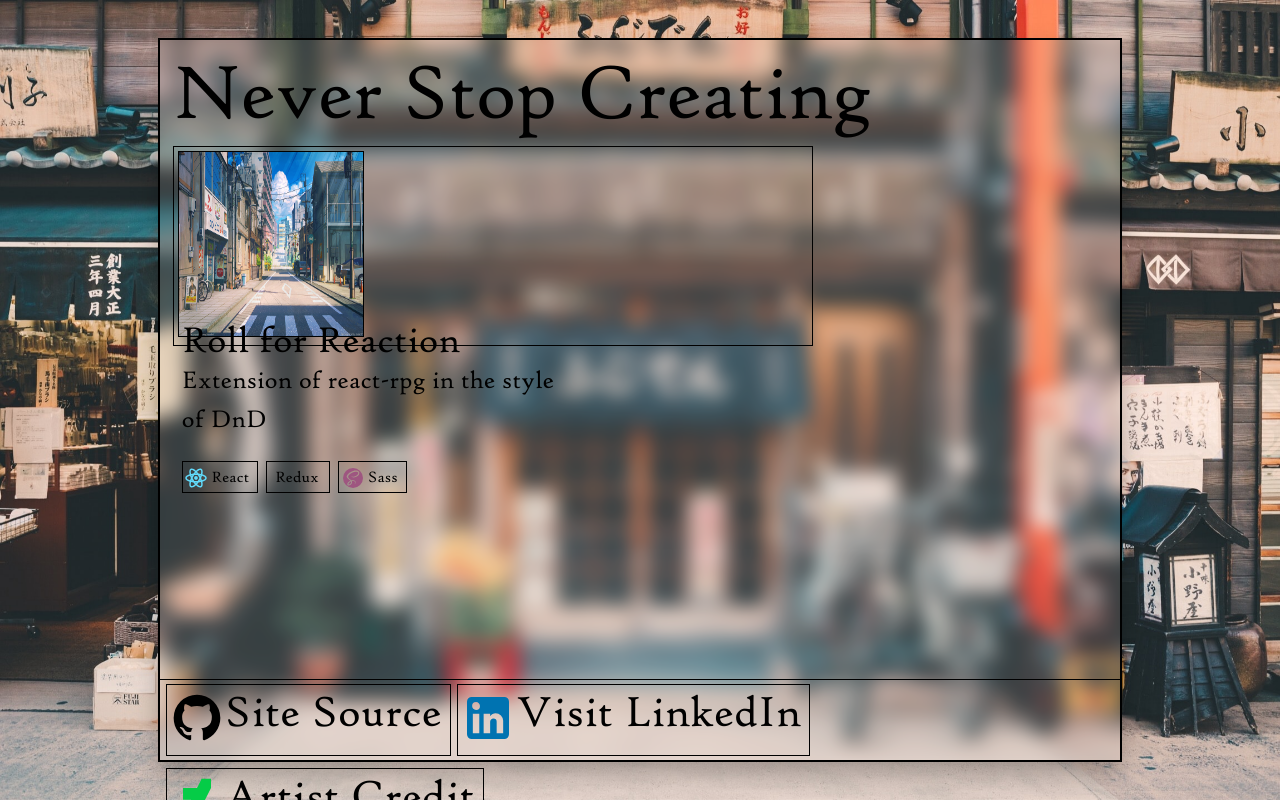
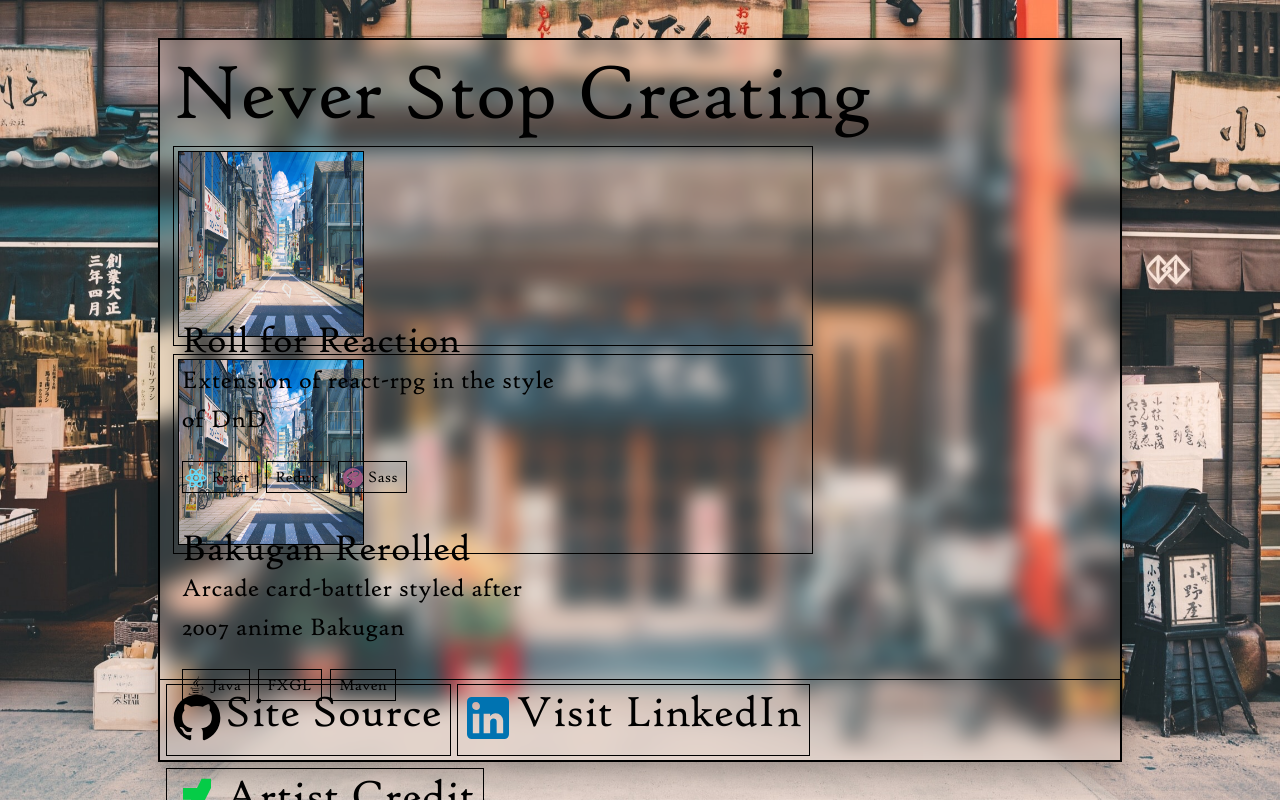
Before and after one commit to Matteas-Eden/matteas-eden.github.io, a React (Create React App) app: page / in a window 1280 px wide. Built offline with nearby package versions, Linux system fonts and the light colour scheme.

Commit message:
Add bakugan project

```diff
--- a/src/pages/Projects.jsx
+++ b/src/pages/Projects.jsx
@@ -2,7 +2,7 @@ import React from 'react';
 import { Grid, Typography, makeStyles } from '@material-ui/core';
 import { ProjectCard } from '../components/ProjectCard';
 import pic from '../assets/images/TokyoStreet.png';
-import { mdiReact, mdiSass } from '@mdi/js';
+import { mdiReact, mdiSass, mdiLanguageJava } from '@mdi/js';
 
 const useStyles = makeStyles({
     root: {
@@ -43,6 +43,28 @@ export const Projects = () => {
                         ]}
                     />
                 </Grid>
+                <Grid item>
+                    <ProjectCard
+                        title="Bakugan Rerolled"
+                        description="Arcade card-battler styled after 2007 anime Bakugan"
+                        image={pic}
+                        labels={[
+                            {
+                                name: 'Java',
+                                icon: mdiLanguageJava,
+                                // colour: '#ed8b00',
+                                // colour: '#d46702',
+                                // colour: 'red',
+                            },
+                            {
+                                name: 'FXGL',
+                            },
+                            {
+                                name: 'Maven',
+                            },
+                        ]}
+                    />
+                </Grid>
             </Grid>
         </div>
     );
```
